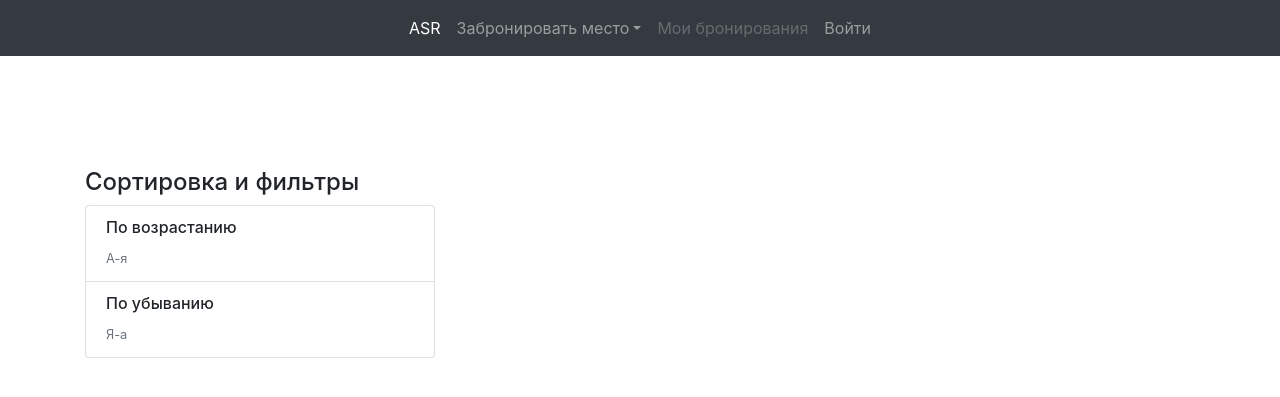
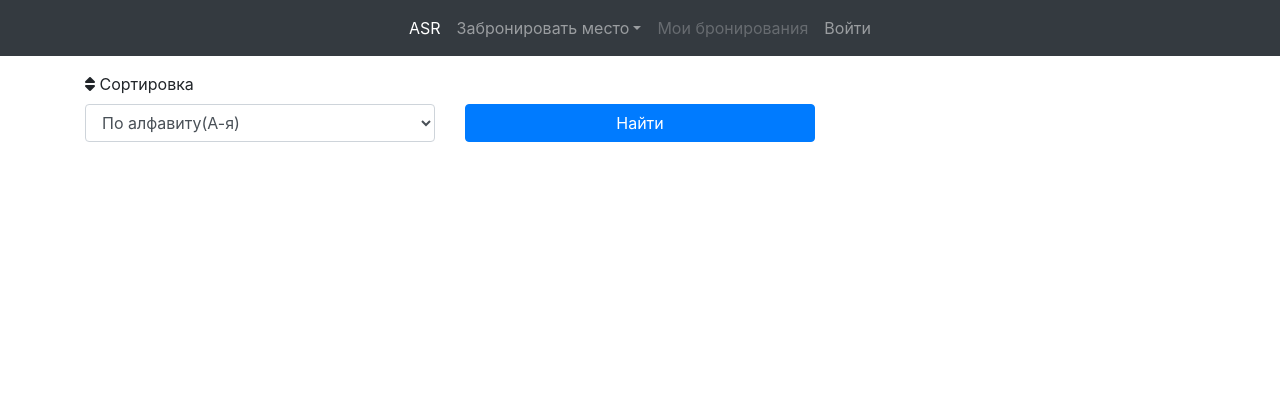
Before and after one commit to Ga3B/Aventica-Seat-Reservation-, a Django app: page /MainApp/change_room/rooms in a window 1280 px wide. Shown: the top 397 px of the page. Run offline with Django 3.2, Linux system fonts and the light colour scheme; data that the repository does not hold is empty; some libraries are stand-ins or nearby versions.

Commit message:
перемещение сортировки

```diff
--- a/MainApp/templates/MainApp/change_room.html
+++ b/MainApp/templates/MainApp/change_room.html
@@ -22,37 +22,37 @@
   <p>Выберите место, за которым хотите работать</p>
 </div> -->
 
+
 <div class="container">
-  <div class="py-5 text-center"></div>
-  <div class="row">
-    <div class="col-md-4 order-md-2 mb-8">
-      <h4>Сортировка и фильтры</h4>
-      <ul class="list-group mb-3">
-        <li class="list-group-item d-flex justify-content-between lh-condensed">
-          <div>
-            <h6>По возрастанию</h6>
-            <small class="text-muted"> А-я</small>
+  <div class="row well">
+      <div class="col-lg-4 col-md-4">
+          <div class="form-group">
+              <label for="select111" class="control-label">
+                  <i class="fa fa-sort"></i> Сортировка</label>
+              <select id="select111" class="form-control">
+                  <option>По алфавиту(А-я)</option>
+                  <option>По алфавиту(Я-а)</option>
+              </select>
           </div>
-        </li>
-        <li class="list-group-item d-flex justify-content-between lh-condensed">
-          <div>
-            <h6>По убыванию</h6>
-            <small class="text-muted"> Я-а</small>
       </div>
-        </li>
-        <!-- <li class="list-group-item d-flex justify-content-between lh-condensed">
-          <div>
-            <h6>По возрастанию</h6>
-            <small class="text-muted"> что-нибудь</small>
+      <div class="col-lg-4 col-md-4">
+          <div class="form-group">
+              <label for="select111" class="control-label" style="color:transparent;">
+                  <i class="fa fa-search"></i> Найти</label>
+              <input class="btn btn-primary btn-block btn-raised" type="submit" value="Найти">
           </div>
-        </li> -->
-      </ul>
       </div>
+  </div>
+
+</div>
+
+<div class="container">
+  <div class="text-center"></div>
+
 
   {% if rooms %}
   {% for room in rooms %}
-      <div class="col-md-8 order-md-2">
-        <div class="card mb-4 shadow-sm">
+
   <!-- <img src="{% static room.photo.url %}" alt=""> -->
   <div class="card-body">
     <h6>{{ room.name }}</h6>
@@ -61,21 +61,21 @@
       <div class="btn-group">
         <!-- Чтобы вернуть как было - заменить дата-таргет и дата-тоггл на хреф -->
         <!-- href="{% url 'MainApp:change_time' 'room' room.id %}" -->
-                <a type="button" data-val="{{ room.id }}" data-type="Room"
-                data-toggle="modal" data-target="#bookModal"  class="btn btn-sm btn-outline-secondary" >Далее</a>
+        <a type="button" data-val="{{ room.id }}" data-type="Room" data-toggle="modal" data-target="#bookModal"
+          class="btn btn-sm btn-outline-secondary">Далее</a>
 
       </div>
       <small class="text-muted">Вместимость - {{ room.capacity }}</small>
     </div>
   </div>
 </div>
-      </div>
+
 {% endfor %}
 {% endif %}
 
 {% if workplaces %}
 {% for workplace in workplaces %}
-      <div class="col-md-8 order-md-1">
+
 
 <div class="card mb-4 shadow-sm">
   <!-- <img src="{% static workplace.photo.url %}" alt=""> -->
@@ -87,14 +87,14 @@
 
         <!-- Чтобы вернуть как было - заменить дата-таргет и дата-тоггл на хреф -->
         <!--href="{% url 'MainApp:change_time' 'workplace' workplace.id %}"  -->
-                <a type="button" data-val="{{ workplace.id }}" data-type="Workplace"
-                data-toggle="modal" data-target="#bookModal"  class="btn btn-sm btn-outline-secondary" >Далее</a>
+        <a type="button" data-val="{{ workplace.id }}" data-type="Workplace" data-toggle="modal"
+          data-target="#bookModal" class="btn btn-sm btn-outline-secondary">Далее</a>
       </div>
       <small class="text-muted">Локация?</small>
     </div>
   </div>
 </div>
-      </div>
+
 {% endfor %}
 {% endif %}
 
@@ -117,7 +117,7 @@
             <!-- <label name="place_type"></label> -->
             <!-- <label name="place_id"></label> -->
 
-                          <label for="date" >Выберите дату</label><input type="text" class="form-control" id="date">
+            <label for="date">Выберите дату</label><input type="text" class="form-control" id="date">
             <label for="time_start">Время начала</label><input type="text" class="form-control" id="time_start">
             <label for="time_end">Время конца</label><input type="text" class="form-control" id="time_end">
           </div>
@@ -149,16 +149,17 @@
   </div>
 </div>
 
-  </div>
+
 </div>
 
-<script src="https://code.jquery.com/jquery-3.5.1.min.js" integrity="sha256-9/aliU8dGd2tb6OSsuzixeV4y/faTqgFtohetphbbj0=" crossorigin="anonymous"></script>
+<script src="https://code.jquery.com/jquery-3.5.1.min.js"
+  integrity="sha256-9/aliU8dGd2tb6OSsuzixeV4y/faTqgFtohetphbbj0=" crossorigin="anonymous"></script>
 <script src="{% static 'js/jquery-ui.min.js' %}"></script>
 <script src="{% static 'js/jquery-ui-timepicker-addon.js' %}"></script>
 
 <script>
 
-    $(function() {
+  $(function () {
     $('#bookModal').on('show.bs.modal', function (event) {
       let place_id = $(event.relatedTarget).data('val');
       let place_type = $(event.relatedTarget).data('type');
@@ -176,7 +177,7 @@
     var default_settings = {
       timeFormat: 'HH:mm Z',
       timezoneList: [
-            { value: 120, label: 'Калининград'},
+        { value: 120, label: 'Калининград' },
         { value: 180, label: 'Москва' },
         { value: 240, label: 'Волгоград' },
         { value: 300, label: 'Екатеринбург' },
@@ -194,7 +195,7 @@
       hourMax: 21,
     }
     start_settings = $.extend({}, default_settings);
-        start_settings['onClose'] = function(dateText, inst) {
+    start_settings['onClose'] = function (dateText, inst) {
       // console.log($("#time_srtart").timepicker('timezone'));
       $("#time_end").val(dateText);
     }
@@ -210,7 +211,7 @@
     // $("#time_end").datepicker("show");
     // });
 
-        $("#book").on('click', function(e) {
+    $("#book").on('click', function (e) {
       e.preventDefault();
       let token = $('[name=csrfmiddlewaretoken]').val();
       let date = $("#date").val();
@@ -220,19 +221,21 @@
       let place_type = $("#place_type").val();
       console.log(token, date, start, finish, place_id, place_type);
       $.ajax({
-              headers: {'X-CSRFToken': token},
+        headers: { 'X-CSRFToken': token },
         type: 'POST',
         url: "{% url 'MainApp:book' %}",
-              data: {"date": date, "start": start, "finish": finish,
-                     "place_id": place_id, "place_type": place_type},
-              success: function(response) {
+        data: {
+          "date": date, "start": start, "finish": finish,
+          "place_id": place_id, "place_type": place_type
+        },
+        success: function (response) {
           console.log(response);
           $("#afterModalLabel").text("Успех");
           let msg = `Забронировали с ${start} до ${finish} ${date}`
           $("#afterModalMessage").text(msg);
           $("#afterModal").modal('show');
         },
-              error: function(response) {
+        error: function (response) {
           // alert("error");
           $("#afterModalLabel").text("Ошибка");
           // let msg = `Забронировали с ${start} до ${finish} ${date}`
```
Lines whose indentation alone changed are shown as unchanged.
